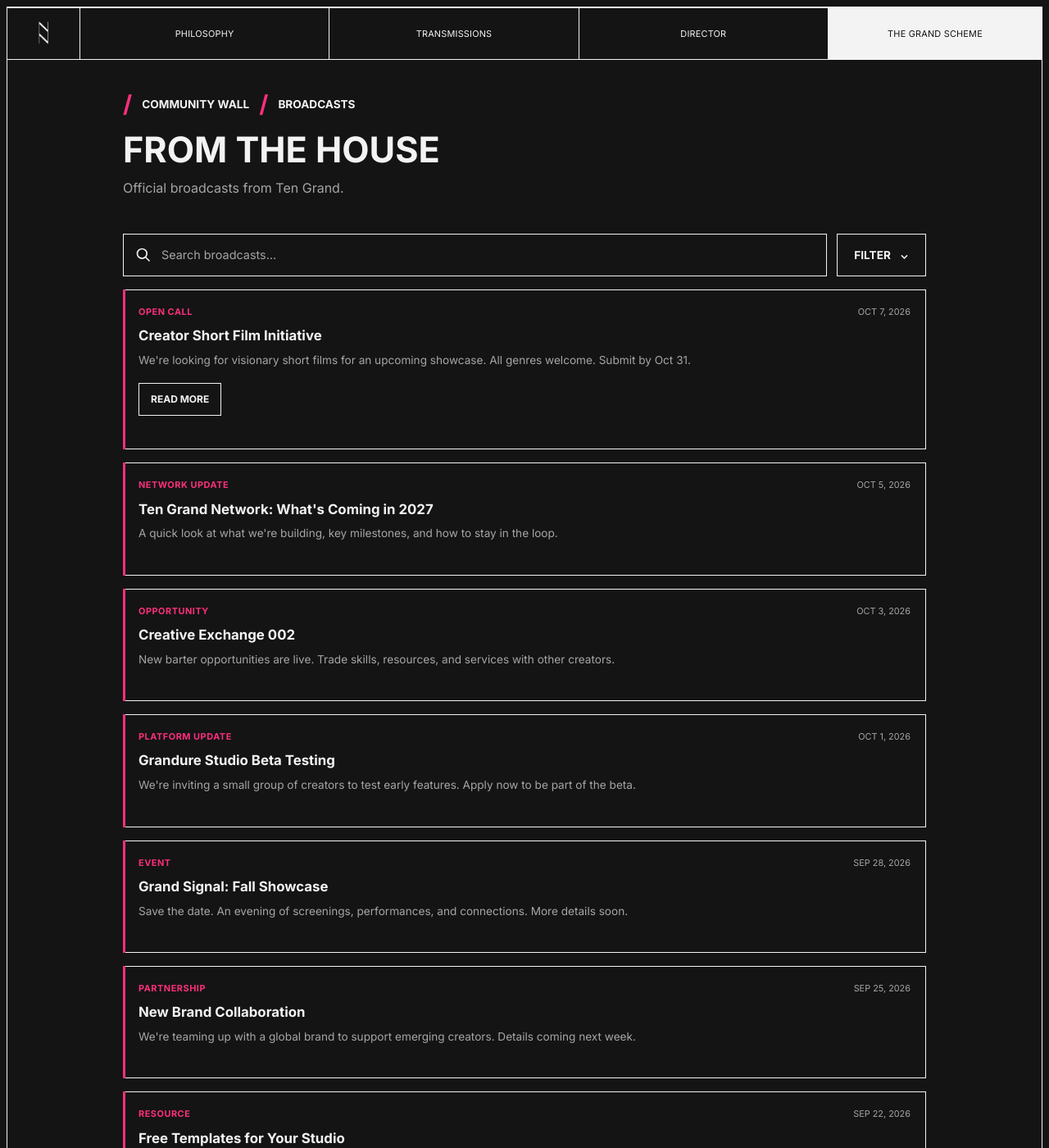
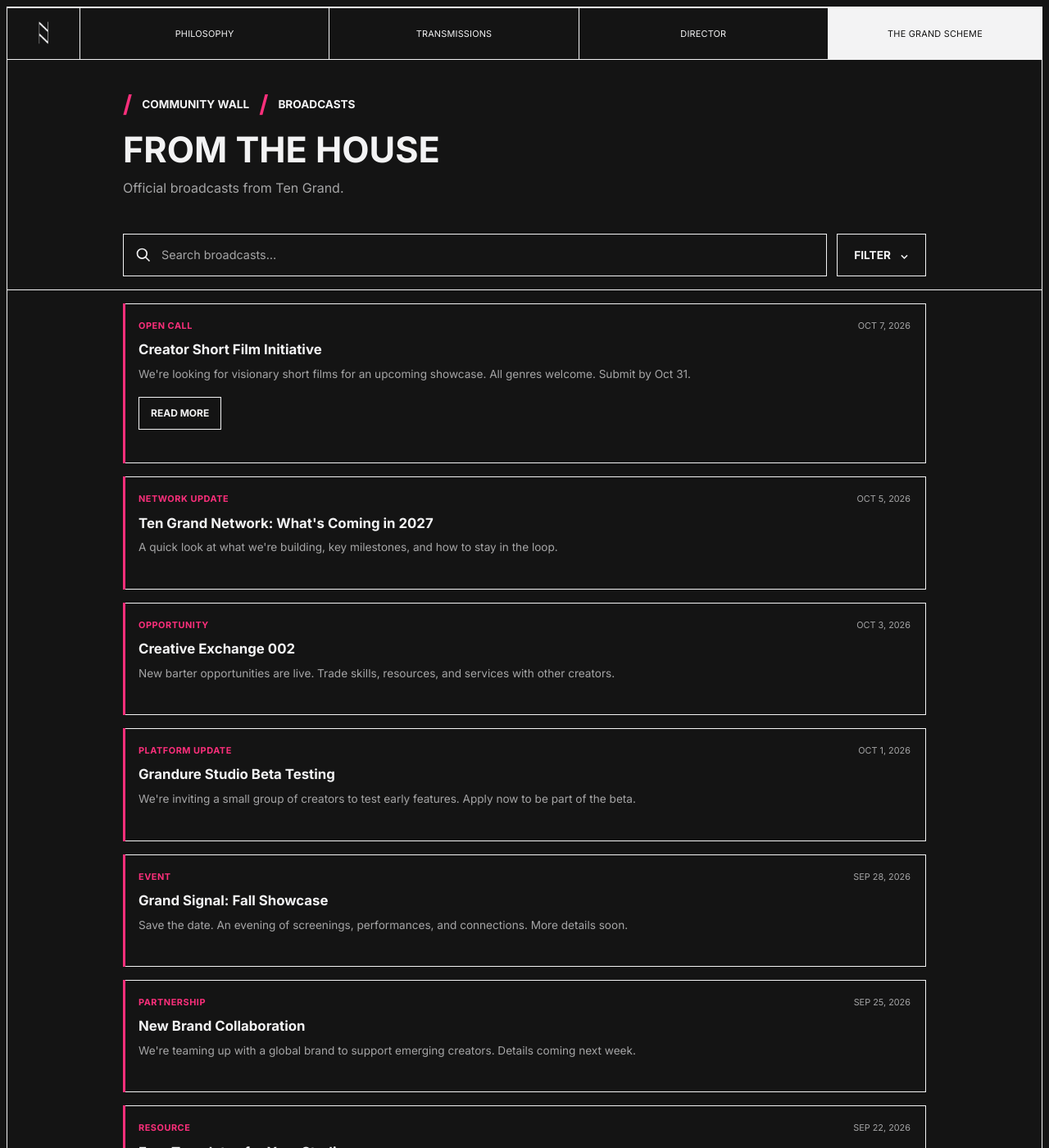
Before and after one commit to laindoe/ten-grand, a Jekyll site: the page built from broadcasts.html, in a window 1280 px wide and 1400 px high. Shown: the whole window at 82% size. Built offline with Jekyll 4.4.1, drawn with Linux system fonts in a browser that asks for light colours.

Commit message:
Keep archive headers sticky beneath site navigation

```diff
--- a/broadcasts.html
+++ b/broadcasts.html
@@ -12,20 +12,21 @@
   <link rel="icon" href="{{ '/favicon.svg' | relative_url }}" type="image/svg+xml" />
   <link rel="apple-touch-icon" href="{{ '/apple-touch-icon.png' | relative_url }}" />
   <link rel="stylesheet" href="{{ '/css/style.css' | relative_url }}?v=149" />
-  <link rel="stylesheet" href="{{ '/css/broadcasts.css' | relative_url }}?v=4" />
+  <link rel="stylesheet" href="{{ '/css/broadcasts.css' | relative_url }}?v=5" />
   <link rel="stylesheet" href="{{ '/css/broadcast-cards.css' | relative_url }}?v=1" />
 </head>
 <body>
   <div class="site-frame">
     {% include nav.html %}
     <main class="broadcasts">
+      <div class="broadcasts__sticky">
+        <div class="broadcasts__sticky-inner">
       <nav class="broadcasts__breadcrumb" aria-label="Breadcrumb">
         <span class="broadcasts__slash" aria-hidden="true">/</span>
         <a href="{{ '/community-wall/' | relative_url }}">COMMUNITY WALL</a>
         <span class="broadcasts__slash" aria-hidden="true">/</span>
         <span aria-current="page">BROADCASTS</span>
       </nav>
-      <section aria-labelledby="house-title">
         <header class="broadcasts__header">
           <h1 id="house-title">FROM THE HOUSE</h1>
           <p>Official broadcasts from Ten Grand.</p>
@@ -37,6 +38,9 @@
           </div>
           <button class="broadcasts__filter" type="button" aria-label="Filter broadcasts (coming soon)" disabled>FILTER <span aria-hidden="true">⌄</span></button>
         </div>
+        </div>
+      </div>
+      <section class="broadcasts__results" aria-labelledby="house-title">
         {% assign broadcasts = site.broadcasts | sort: 'date' | reverse %}
         <div class="broadcasts__list" id="broadcast-list">
           {% for broadcast in broadcasts %}
@@ -52,5 +56,6 @@
   {% include broadcast-modal.html %}
   {% include site-footer.html %}
   <script src="{{ '/js/broadcasts.js' | relative_url }}?v=2"></script>
+  <script src="{{ '/js/archive-header.js' | relative_url }}?v=1"></script>
 </body>
 </html>
--- a/css/broadcasts.css
+++ b/css/broadcasts.css
@@ -1,8 +1,26 @@
 .broadcasts {
   --broadcast-accent: #fb2f7b;
+  --archive-nav-height: 64px;
+}
+
+.broadcasts__sticky {
+  position: sticky;
+  top: var(--archive-nav-height);
+  z-index: 90;
+  background: var(--color-bg);
+  border-bottom: 1px solid var(--color-card-border);
+}
+
+.broadcasts__sticky-inner {
   max-width: 1100px;
   margin: 0 auto;
-  padding: 40px var(--section-padding-x) 48px;
+  padding: 40px var(--section-padding-x) 16px;
+}
+
+.broadcasts__results {
+  max-width: 1100px;
+  margin: 0 auto;
+  padding: 16px var(--section-padding-x) 48px;
 }
 
 .broadcasts__breadcrumb {
@@ -56,7 +74,7 @@
 .broadcasts__controls {
   display: flex;
   gap: 12px;
-  margin-bottom: 16px;
+  margin-bottom: 0;
 }
 
 .broadcasts__search {
@@ -103,7 +121,7 @@
 .broadcasts__status { position: absolute; width: 1px; height: 1px; padding: 0; margin: -1px; overflow: hidden; clip-path: inset(50%); white-space: nowrap; }
 .broadcasts__empty { color: var(--color-text-muted); padding: 20px 0; }
 @media (max-width: 480px) {
-  .broadcasts { padding-top: 28px; }
+  .broadcasts__sticky-inner { padding-top: 28px; }
   .broadcasts__filter { padding: 12px; font-size: 0.75rem; }
   .broadcasts__search { gap: 8px; padding: 12px; }
   .broadcasts__search input { font-size: 0.8rem; }
--- /dev/null
+++ b/js/archive-header.js
@@ -0,0 +1,17 @@
+(function () {
+  "use strict";
+  var nav = document.querySelector(".site-frame > .nav");
+  var archive = document.querySelector(".broadcasts");
+  if (!nav || !archive) return;
+
+  function updateNavHeight() {
+    archive.style.setProperty("--archive-nav-height", nav.getBoundingClientRect().height + "px");
+  }
+
+  updateNavHeight();
+  if (typeof ResizeObserver !== "undefined") {
+    new ResizeObserver(updateNavHeight).observe(nav);
+  }
+  window.addEventListener("resize", updateNavHeight);
+  window.addEventListener("load", updateNavHeight);
+})();
```
Also changed, not shown: voices-heard.html (+7 -2 lines).
